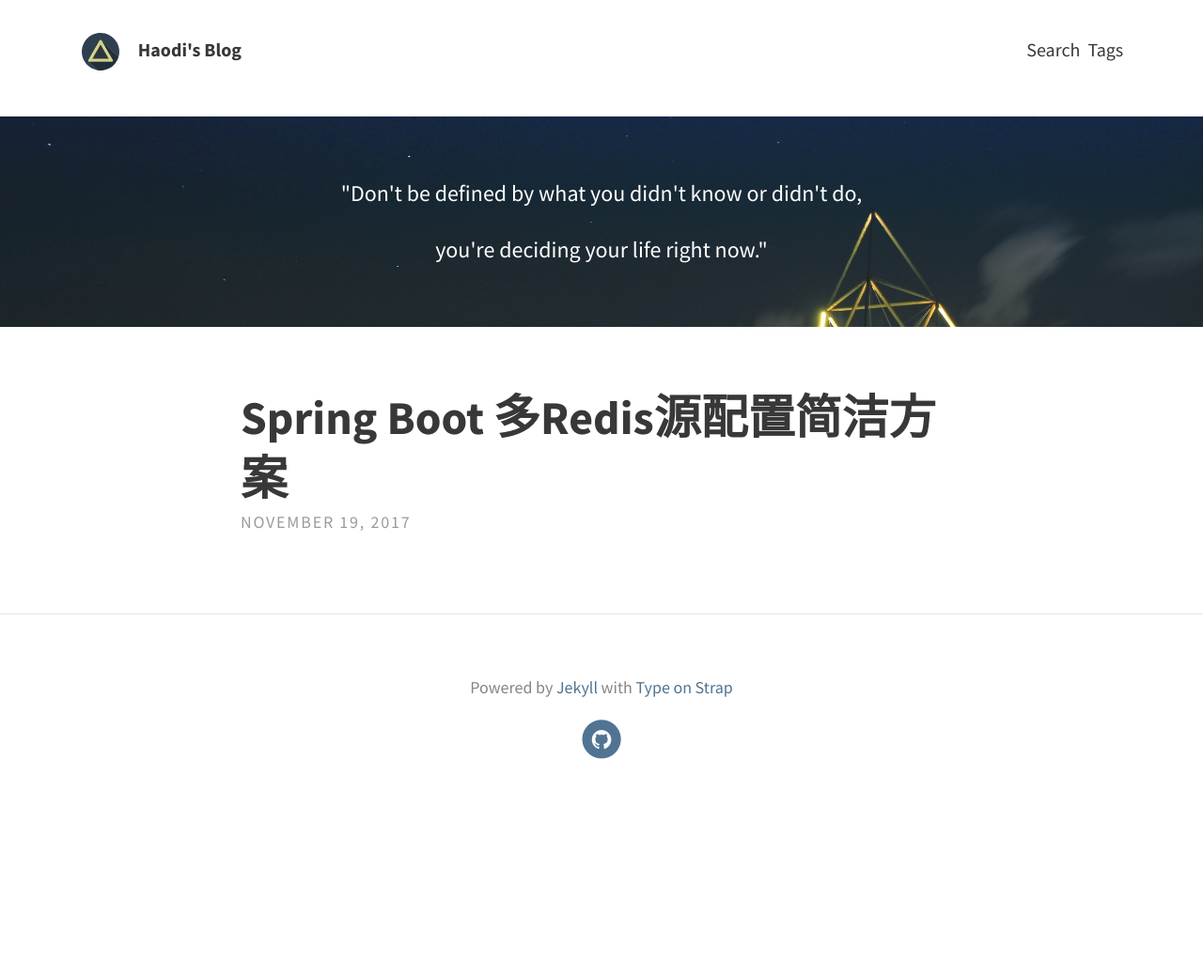
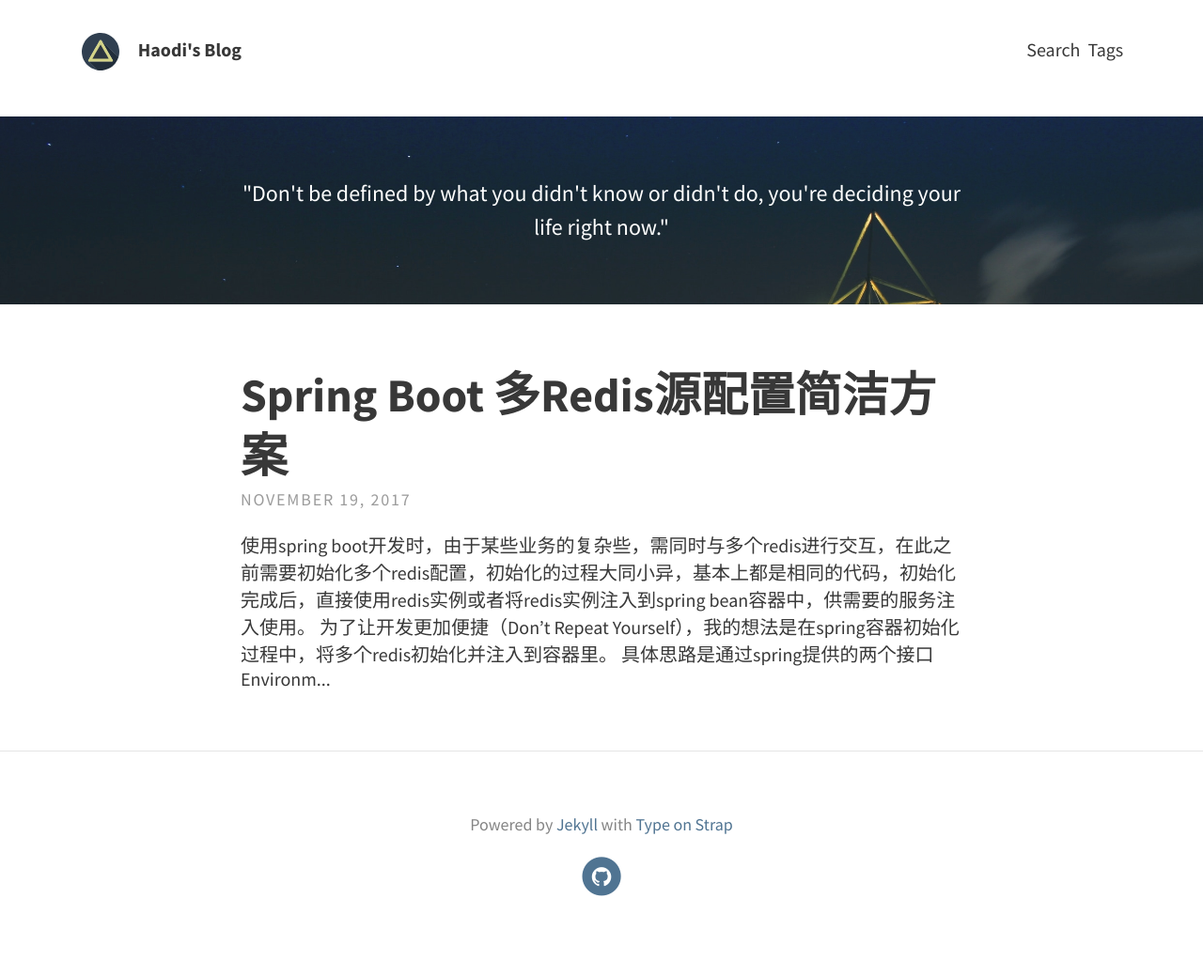
Before and after one commit to haodi/haodi.github.io, a Jekyll site: the page built from index.html, in a window 1280 px wide. Shown: the whole page at 94% size. Built offline with Jekyll 4.4.1, drawn with Linux system fonts in a browser that asks for light colours; the list of posts is cut into pages by our own code; before the commit the page ends 900 px from its top, so only the background shows below that.

Commit message:
Spring Boot 多Redis源配置简洁方案

````diff
--- a/_config.yml
+++ b/_config.yml
@@ -13,8 +13,7 @@ theme_settings:
 
   # Header and footer text
   header_text: >
-     <p>"Don't be defined by what you didn't know or didn't do,</p>
-     <p>you're deciding your life right now."</p>
+     <p>"Don't be defined by what you didn't know or didn't do, you're deciding your life right now."</p>
   header_text_feature_image: assets/img/pexels/triangular.jpeg
   footer_text: >
    Powered by <a href="https://jekyllrb.com/">Jekyll</a> with <a href="https://github.com/sylhare/Type-on-Strap">Type on Strap</a>
@@ -63,7 +62,7 @@ theme_settings:
   google_fonts: "Source+Sans+Pro:400,700,700italic,400italic"
 
   # Post navigation
-  post_navigation: false
+  post_navigation: true
 
 # PAGINATION
 paginate: 5
--- a/_includes/post_nav.html
+++ b/_includes/post_nav.html
@@ -16,5 +16,3 @@
     </div>
     {% endif %}
 </div>
-
-{% endif %}
--- /dev/null
+++ b/_posts/2017-11-19-spring-boot-redis-config.md
@@ -0,0 +1,75 @@
+---
+layout: post
+title: Spring Boot 多Redis源配置简洁方案
+date: 2017-11-19 21:09
+tags: [Redis]
+---
+
+使用spring boot开发时，由于某些业务的复杂些，需同时与多个redis进行交互，在此之前需要初始化多个redis配置，初始化的过程大同小异，基本上都是相同的代码，初始化完成后，直接使用redis实例或者将redis实例注入到spring bean容器中，供需要的服务注入使用。
+
+为了让开发更加便捷（Don’t Repeat Yourself），我的想法是在spring容器初始化过程中，将多个redis初始化并注入到容器里。
+
+具体思路是通过spring提供的两个接口[```EnvironmentAware```](https://docs.spring.io/spring-boot/docs/1.5.8.RELEASE/reference/htmlsingle/#cloud-deployment-cloud-foundry-services)、
+```BeanDefinitionRegistryPostProcessor```，在容器实例化bean的过程中，读取项目中所有redis
+的配置，并将其实例注入到容器里。
+
+为了方便的读取所有redis配置，redis的配置设计如下（properties配置格式也可以）：
+    {% highlight yml %}
+    redis:
+      config-set:
+        redis1: 127.0.0.1:6379
+        redis2: 127.0.0.2:6379
+    {% endhighlight %}
+
+其中redis、config-set两个节点是固定的，通过这两个固定的节点解释到所有的redis配置，
+"redis1"、"redis2"是两个redis实例在spring容器中的名字即Bean Name，在服务中配合@Qualifier注入所需的redis实例。
+
+解析redis配置的代码片段如下：
+    {% highlight java %}
+    @Override
+    public void setEnvironment(Environment environment) {
+        RelaxedPropertyResolver propertyResolver = new RelaxedPropertyResolver(environment, "redis.");
+        redisConfigMap = propertyResolver.getSubProperties("config-set.");
+    }
+    {% endhighlight %}
+
+
+构建redis实例并将其注入到spring容器中的代码片段如下：
+    {% highlight java %}
+    private JedisPoolConfig jedisPoolConfig() {
+        JedisPoolConfig jedisPoolConfig = new JedisPoolConfig();
+        jedisPoolConfig.setMaxTotal(1000);
+        jedisPoolConfig.setMaxIdle(500);
+        jedisPoolConfig.setTestOnBorrow(false);
+        jedisPoolConfig.setTestOnReturn(false);
+        jedisPoolConfig.setTestWhileIdle(true);
+        return jedisPoolConfig;
+    }
+
+     @Override
+        public void postProcessBeanDefinitionRegistry(BeanDefinitionRegistry beanDefinitionRegistry) throws BeansException {
+            redisConfigMap.forEach((beanName, host) -> {
+                if (beanName == null || beanName.isEmpty()) {
+                    throw new NullPointerException("initialize redis configuration failed because " +
+                            "redis name can not be empty.");
+                }
+                if (host == null) {
+                    throw new NullPointerException("initialize redis configuration failed because " +
+                            "host can not be empty.");
+                }
+                logger.info("initialize redis({}) config ...", beanName);
+
+                String ip = ((String) host).split(":")[0];
+                int port = Integer.parseInt(((String) host).split(":")[1]);
+                GenericBeanDefinition beanDefinition = new GenericBeanDefinition();
+                beanDefinition.setBeanClass(JedisPool.class);
+                beanDefinition.getConstructorArgumentValues().addIndexedArgumentValue(0, this.jedisPoolConfig());
+                beanDefinition.getConstructorArgumentValues().addIndexedArgumentValue(1, ip);
+                beanDefinition.getConstructorArgumentValues().addIndexedArgumentValue(2, port);
+                beanDefinition.getConstructorArgumentValues().addIndexedArgumentValue(3, 5000); //timeout为5秒
+                beanDefinitionRegistry.registerBeanDefinition(beanName, beanDefinition);
+            });
+        }
+    {% endhighlight %}
+
+Spring Boot 多Redis源配置 [Demo](http://)
````
Also changed, not shown: _posts/2017-11-19-spring-cloud-redis-config.md (deleted, +0 -5 lines).
